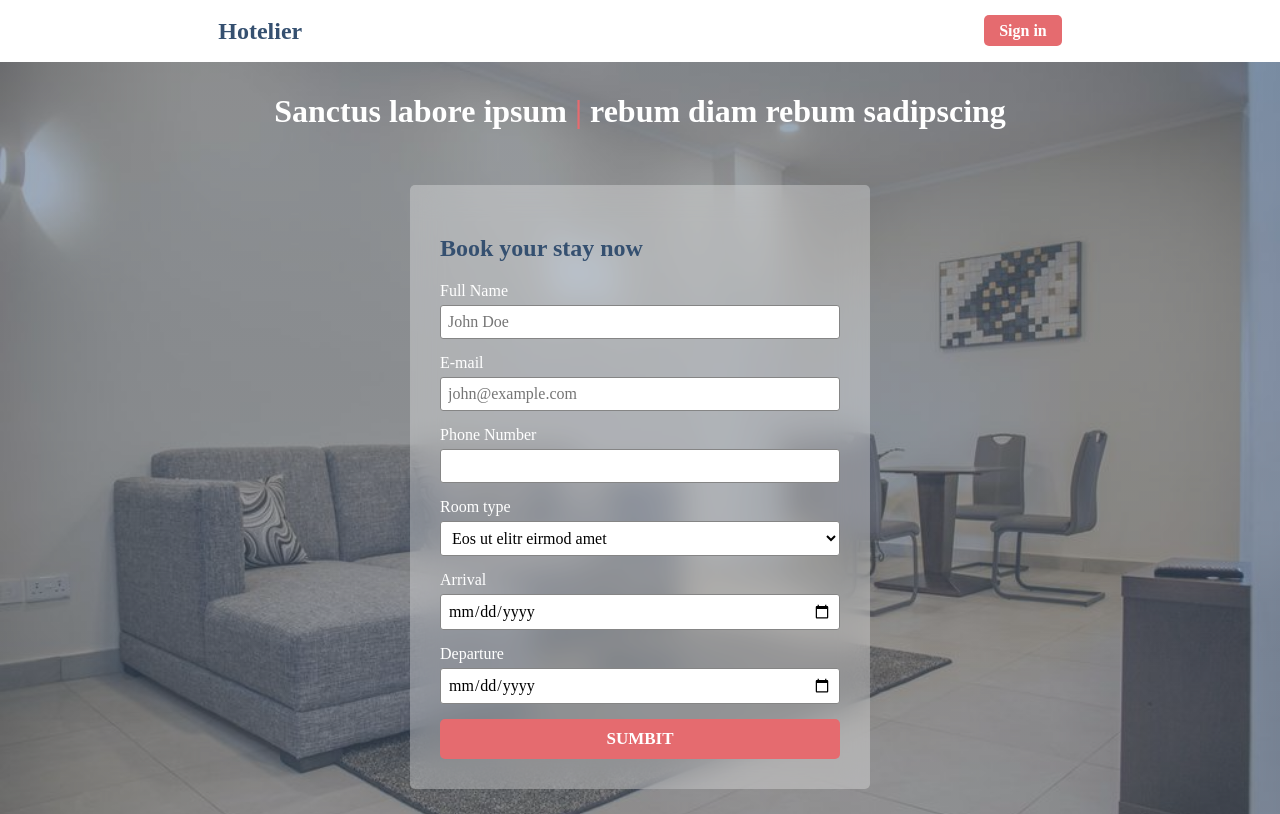
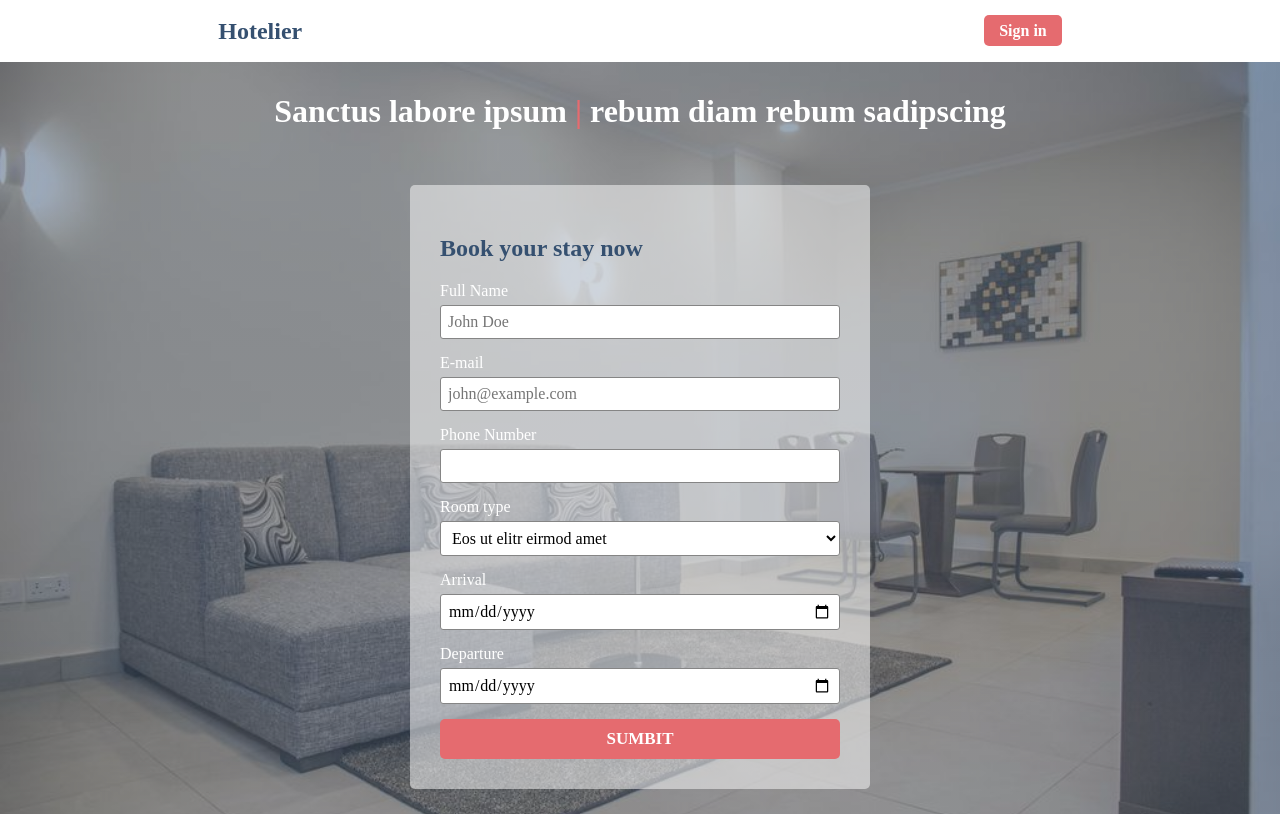
Before and after one commit to ankuobed/hotelier, a React (Create React App) app: page / in a window 1280 px wide. Built offline with nearby package versions, Linux system fonts and the light colour scheme; a web font is replaced by a local one.

Commit message:
removed backdrop-filter

```diff
--- a/src/components/SignUp/SignUp.css
+++ b/src/components/SignUp/SignUp.css
@@ -3,11 +3,9 @@
     display: flex;
     flex-direction: column;
     width: 80%;
-    background-color: rgb(255, 255, 255, 0.3);
+    background-color: rgb(255, 255, 255, 0.5);
     border-radius: 5px;
     padding: 30px;
-    -webkit-backdrop-filter: blur(15px);
-    backdrop-filter: blur(15px);
 }
 
 .signUp h2 {
```
